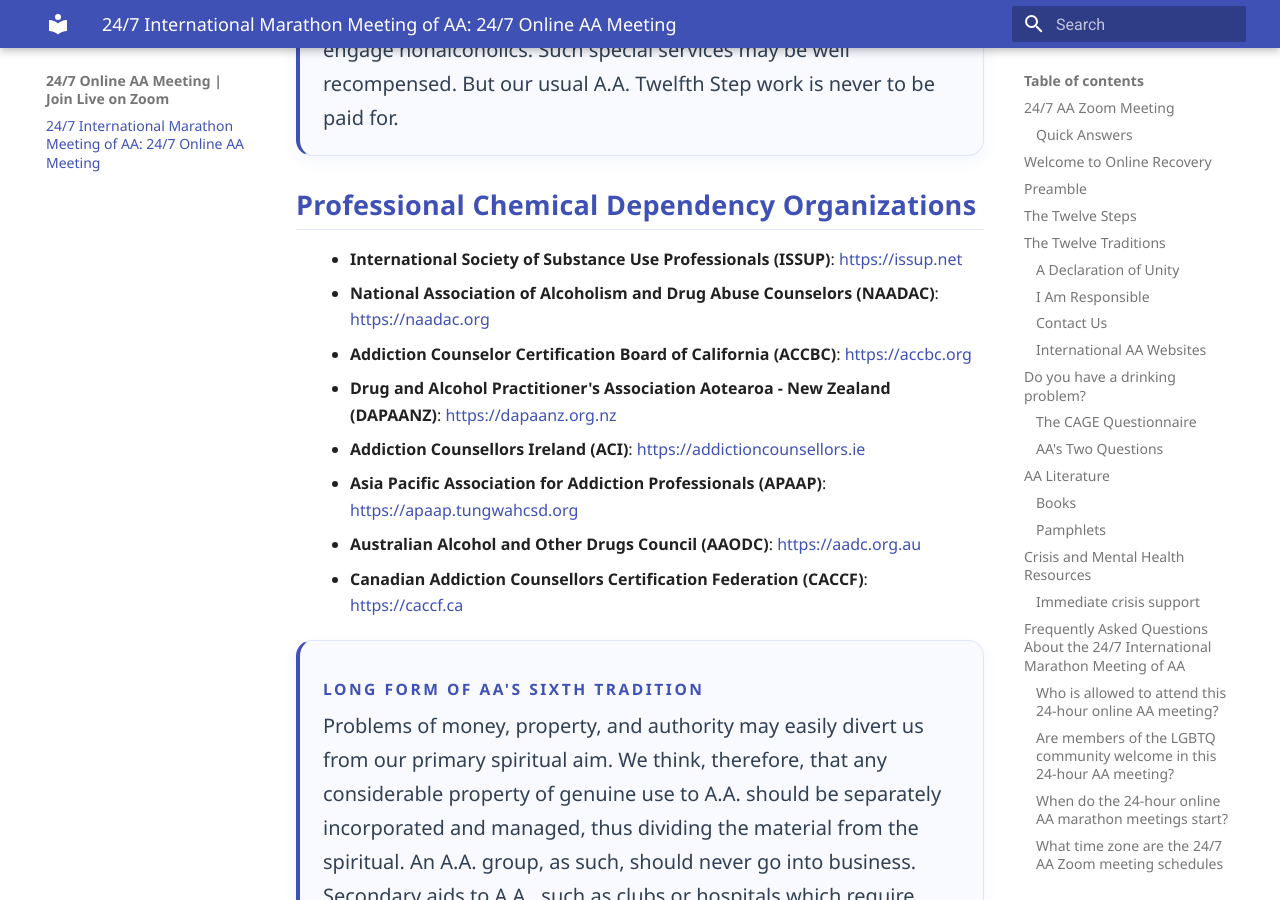
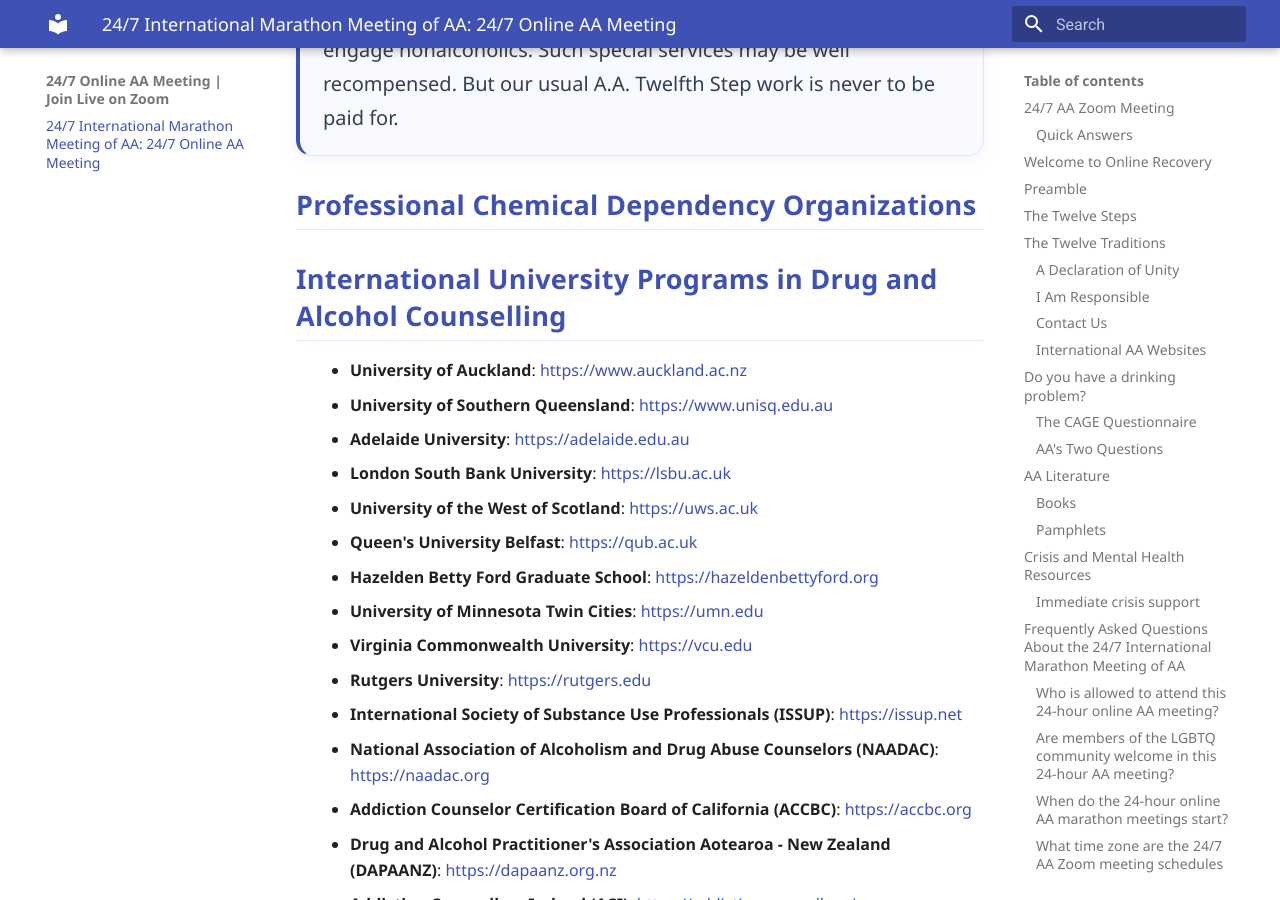
Before and after one commit to meetings03/24hourmeeting, an MkDocs documentation site: the page built from docs/index.md, in a window 1280 px wide and 900 px high, scrolled down 23938 px. Built offline with MkDocs 1.6.1 and Material for MkDocs 9.7.7, drawn with Linux system fonts in a browser that asks for light colours; comment, search, counter and statistics services are not loaded.

Commit message:
Add international university programs

```diff
--- a/docs/index.md
+++ b/docs/index.md
@@ -426,6 +426,19 @@
 
 ## Professional Chemical Dependency Organizations
 
+## International University Programs in Drug and Alcohol Counselling
+
+- **University of Auckland**: [https://www.auckland.ac.nz](https://www.auckland.ac.nz)
+- **University of Southern Queensland**: [https://www.unisq.edu.au](https://www.unisq.edu.au)
+- **Adelaide University**: [https://adelaide.edu.au](https://adelaide.edu.au)
+- **London South Bank University**: [https://lsbu.ac.uk](https://lsbu.ac.uk)
+- **University of the West of Scotland**: [https://uws.ac.uk](https://uws.ac.uk)
+- **Queen's University Belfast**: [https://qub.ac.uk](https://qub.ac.uk)
+- **Hazelden Betty Ford Graduate School**: [https://hazeldenbettyford.org](https://hazeldenbettyford.org)
+- **University of Minnesota Twin Cities**: [https://umn.edu](https://umn.edu)
+- **Virginia Commonwealth University**: [https://vcu.edu](https://vcu.edu)
+- **Rutgers University**: [https://rutgers.edu](https://rutgers.edu)
+
 - **International Society of Substance Use Professionals (ISSUP)**: [https://issup.net](https://issup.net)
 - **National Association of Alcoholism and Drug Abuse Counselors (NAADAC)**: [https://naadac.org](https://naadac.org)
 - **Addiction Counselor Certification Board of California (ACCBC)**: [https://accbc.org](https://accbc.org)
```
Also changed, not shown: site/index.html, site/search/search_index.json, site/sitemap.xml, 1 other file.
